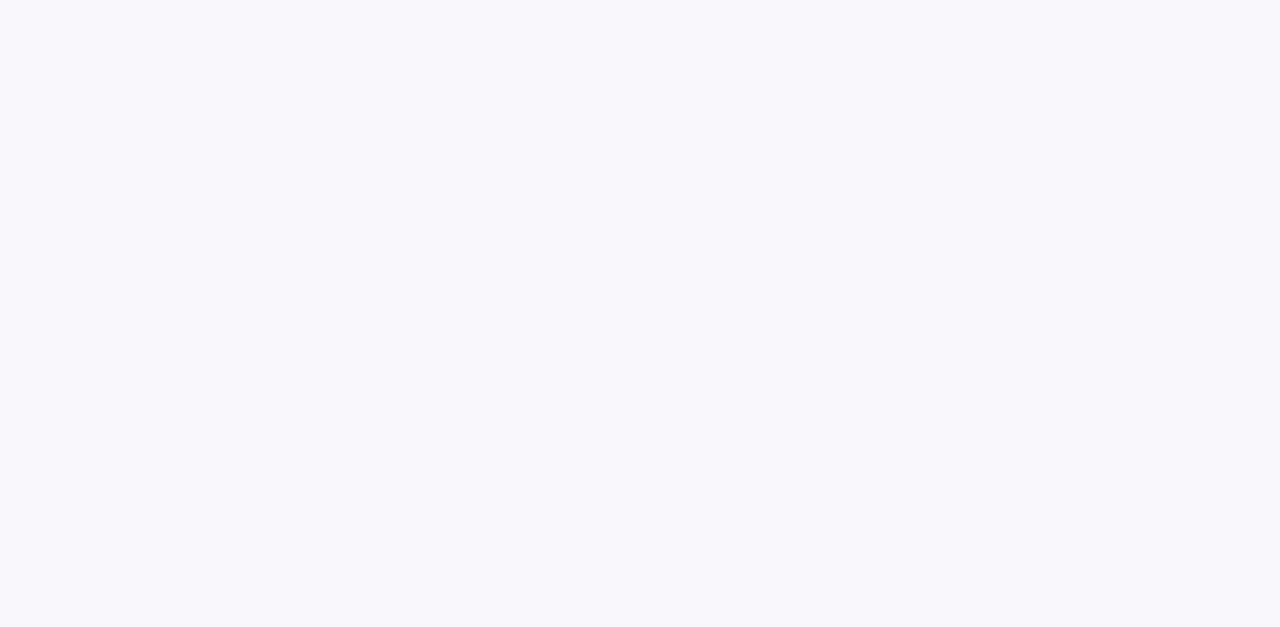
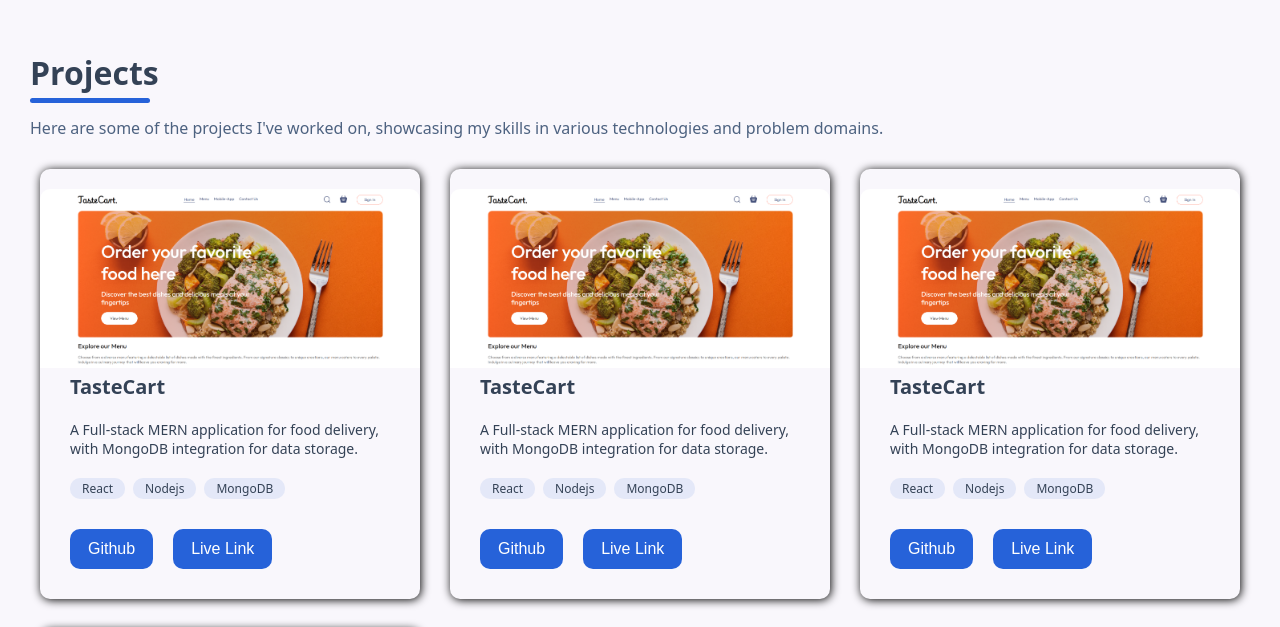
Before and after one commit to farazakram123/Portfolio, a React (Vite) app: page /#about in a window 1280 px wide. Shown: the part 1537-2164 px from the top of the page. Before the commit the page ends 1524 px from the top, so only its background shows below. Built offline with nearby package versions, Linux system fonts and the light colour scheme.

Commit message:
feat(projects): add projects section with project containers and styling
Implement projects section in Home component with ProjectContainer components

Add CSS styling for projects layout and individual project cards
Include sample project data in assets.js

```diff
--- a/src/assets/assets.js
+++ b/src/assets/assets.js
@@ -2,11 +2,38 @@ import dayMode from '../assets/day-mode.png';
 import nightMode from '../assets/night-mode.png';
 import menu from '../assets/menu.png';
 import main_menu from '../assets/main-menu.png';
+import tasteCart from '../assets/TasteCart.png';
+
+export const projects = [
+    {
+        name : "TasteCart",
+        description : "A Full-stack MERN application for food delivery, with MongoDB integration for data storage.",
+        skills : ["React", "Nodejs", "MongoDB"],
+        image : tasteCart
+    },
+    {
+        name : "TasteCart",
+        description : "A Full-stack MERN application for food delivery, with MongoDB integration for data storage.",
+        skills : ["React", "Nodejs", "MongoDB"],
+        image : tasteCart
+    },
+    {
+        name : "TasteCart",
+        description : "A Full-stack MERN application for food delivery, with MongoDB integration for data storage.",
+        skills : ["React", "Nodejs", "MongoDB"],
+        image : tasteCart
+    },
+    {
+        name : "TasteCart",
+        description : "A Full-stack MERN application for food delivery, with MongoDB integration for data storage.",
+        skills : ["React", "Nodejs", "MongoDB"],
+        image : tasteCart
+    }
+]
 
 export const assets = {
     dayMode,
     nightMode,
     menu,
     main_menu
-
 }
--- a/src/components/Home/Home.jsx
+++ b/src/components/Home/Home.jsx
@@ -1,6 +1,7 @@
 import React from 'react'
 import Homepage from '../Homepage/Homepage'
 import About from '../About/About'
+import Projects from '../Projects/Projects'
 
 const Home = () => {
 
@@ -9,6 +10,7 @@ const Home = () => {
 
       <Homepage />
       <About />
+      <Projects />
     </div>
   )
 }
--- /dev/null
+++ b/src/components/ProjectContainer/ProjectContainer.css
@@ -0,0 +1,53 @@
+.project-container{
+    display: flex;
+    flex-direction: column;
+    border-radius: 10px;
+    box-shadow: black 1px 1px 10px;
+    padding: 20px 0px;
+}
+.project-container .project-img img{
+    width: 100%;
+    height: 100%;
+    border-top-left-radius: 10px;
+    border-top-right-radius: 10px;
+}
+.project-content{
+    display: flex;
+    flex-direction: column;
+    gap: 20px;
+    margin-left: 30px;
+    margin-right: 10px;
+}
+.project-content .name{
+    font-size: 20px;
+}
+.project-content .description{
+    font-size: 14px;
+}
+.project-content .skills-used{
+    display: flex;
+    gap: 8px;
+}
+.project-btns{
+    display: flex;
+    align-items: center;
+    gap: 20px;
+    margin-top: 10px;
+    margin-bottom: 10px;
+}
+.project-btns .github{
+    height: 40px;
+    padding: 7px 18px;
+    width: fit-content;
+    background-color: #2662d9;
+    color: white;
+    font-size: 16px;
+    font-weight: 500;
+    cursor: pointer;
+    border-radius: 10px;
+    border: none;
+    transition: all 0.2s;
+}
+.project-btns .github:hover{
+    transform: scale(1.05);
+}
--- /dev/null
+++ b/src/components/ProjectContainer/ProjectContainer.jsx
@@ -0,0 +1,29 @@
+import React from 'react'
+import './ProjectContainer.css'
+import Skills from '../Skills/Skills'
+
+const ProjectContainer = ({name, description, skills, image}) => {
+  return (
+    <div className='project-container'>
+        <div className="project-img">
+            <img src={image} alt="project-image" />
+        </div>
+
+        <div className="project-content">
+            <h1 className="name">{name}</h1>
+            <p className="description">{description}</p>
+            <div className="skills-used">
+                {
+                    skills.map((skillName, index) => (<Skills key={index} skillName={skillName} />))
+                }
+            </div>
+            <div className="project-btns">
+                <button className='github'>Github</button>
+                <button className='github'>Live Link</button>
+            </div>
+        </div>
+    </div>
+  )
+}
+
+export default ProjectContainer
--- a/src/components/Projects/Projects.css
+++ b/src/components/Projects/Projects.css
@@ -0,0 +1,28 @@
+.projects{
+    min-height: 100vh;
+    padding-top: 8vh;
+    display: flex;
+    flex-direction: column;
+}
+.projects .projects-title{
+    padding-left: 30px;
+}
+.projects .underline{
+    width: 120px;
+    height: 5px;
+    background-color: #2662d9;
+    border-radius: 5px;
+    margin: 4px 30px;
+}
+.projects .desctiption{
+    margin-top: 10px;
+    margin-left: 30px;
+    font-size: 16px;
+    color: #4d6280;
+}
+.project-list{
+    display: grid;
+    grid-template-columns: repeat(3, 1fr);
+    gap: 30px;
+    margin: 30px 40px 30px 40px;
+}
--- a/src/components/Projects/Projects.jsx
+++ b/src/components/Projects/Projects.jsx
@@ -1,9 +1,26 @@
 import React from 'react'
 import './Projects.css'
+import ProjectContainer from '../ProjectContainer/ProjectContainer'
+import { projects } from '../../assets/assets'
 
 const Projects = () => {
   return (
-    <div>
+    <div className='projects' id='projects'>
+      <h1 className='projects-title'>Projects</h1>
+      <div className="underline"></div>
+      <p className="desctiption">
+        Here are some of the projects I've worked on, showcasing my skills in various technologies and problem domains.
+      </p>
+
+      <div className='project-list'>
+        {
+          projects.map((project, index) => {
+            return <div key={index}>
+              <ProjectContainer name={project.name} description={project.description} skills={project.skills} image={project.image}/>
+            </div>
+          })
+        }
+      </div>
 
     </div>
   )
```
Also changed, not shown: src/assets/TasteCart.png (added).
